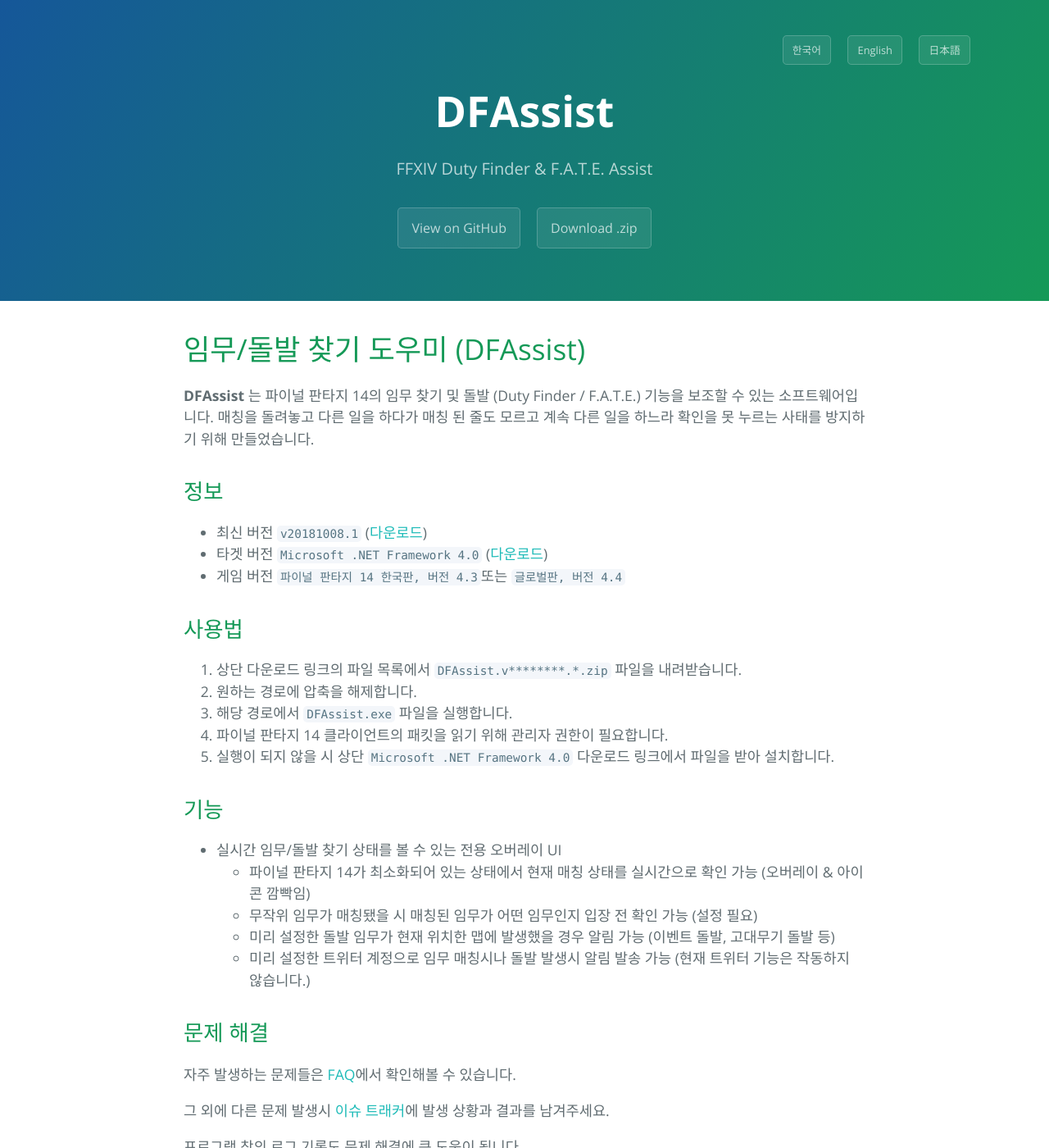
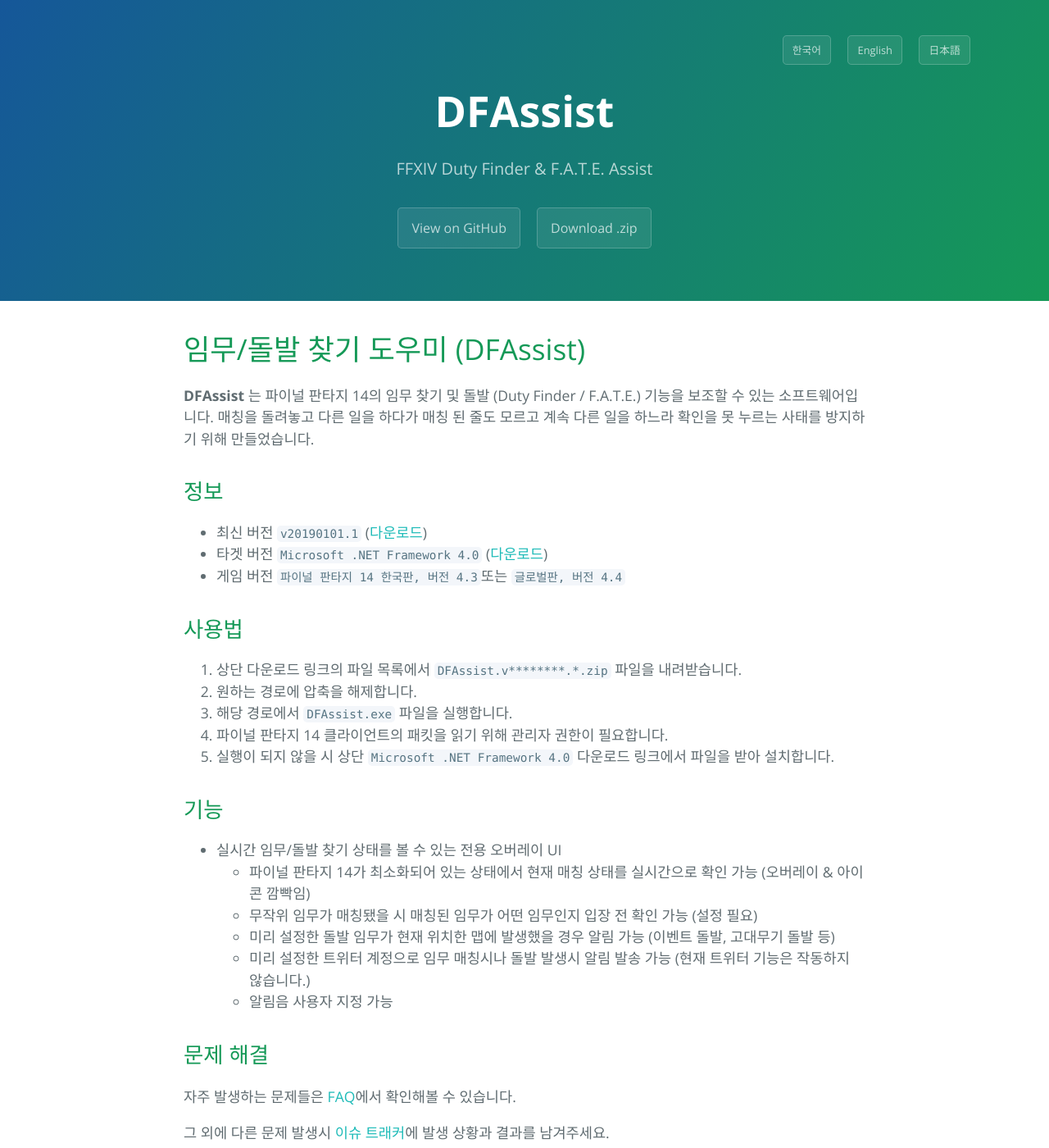
Before and after one commit to devunt/DFAssist, a Jekyll site: the page built from docs/index.md, in a window 1280 px wide and 1400 px high. Shown: the whole window at 82% size. Built offline with Jekyll 4.4.1, drawn with Linux system fonts in a browser that asks for light colours.

Commit message:
update index.md

````diff
--- a/docs/index.md
+++ b/docs/index.md
@@ -8,7 +8,7 @@
 매칭을 돌려놓고 다른 일을 하다가 매칭 된 줄도 모르고 계속 다른 일을 하느라 확인을 못 누르는 사태를 방지하기 위해 만들었습니다.
 
 ## 정보
-- 최신 버전 ```v20181008.1``` ([다운로드](https://github.com/jaehyuk-lee/DFAssist/releases/latest))
+- 최신 버전 ```v20190101.1``` ([다운로드](https://github.com/jaehyuk-lee/DFAssist/releases/latest))
 - 타겟 버전 ```Microsoft .NET Framework 4.0``` ([다운로드](https://www.microsoft.com/ko-kr/download/details.aspx?id=17851))
 - 게임 버전 ```파이널 판타지 14 한국판, 버전 4.3```또는 ```글로벌판, 버전 4.4```
 
@@ -25,6 +25,7 @@
   - 무작위 임무가 매칭됐을 시 매칭된 임무가 어떤 임무인지 입장 전 확인 가능 (설정 필요)
   - 미리 설정한 돌발 임무가 현재 위치한 맵에 발생했을 경우 알림 가능 (이벤트 돌발, 고대무기 돌발 등)
   - 미리 설정한 트위터 계정으로 임무 매칭시나 돌발 발생시 알림 발송 가능 (현재 트위터 기능은 작동하지 않습니다.)
+  - 알림음 사용자 지정 가능
 
 ## 문제 해결
 자주 발생하는 문제들은 [FAQ](https://jaehyuk-lee.github.io/DFAssist/faq)에서 확인해볼 수 있습니다.
````
Also changed, not shown: docs/index.en.md (+1 -1 lines), docs/index.ja.md (+1 -1 lines).
